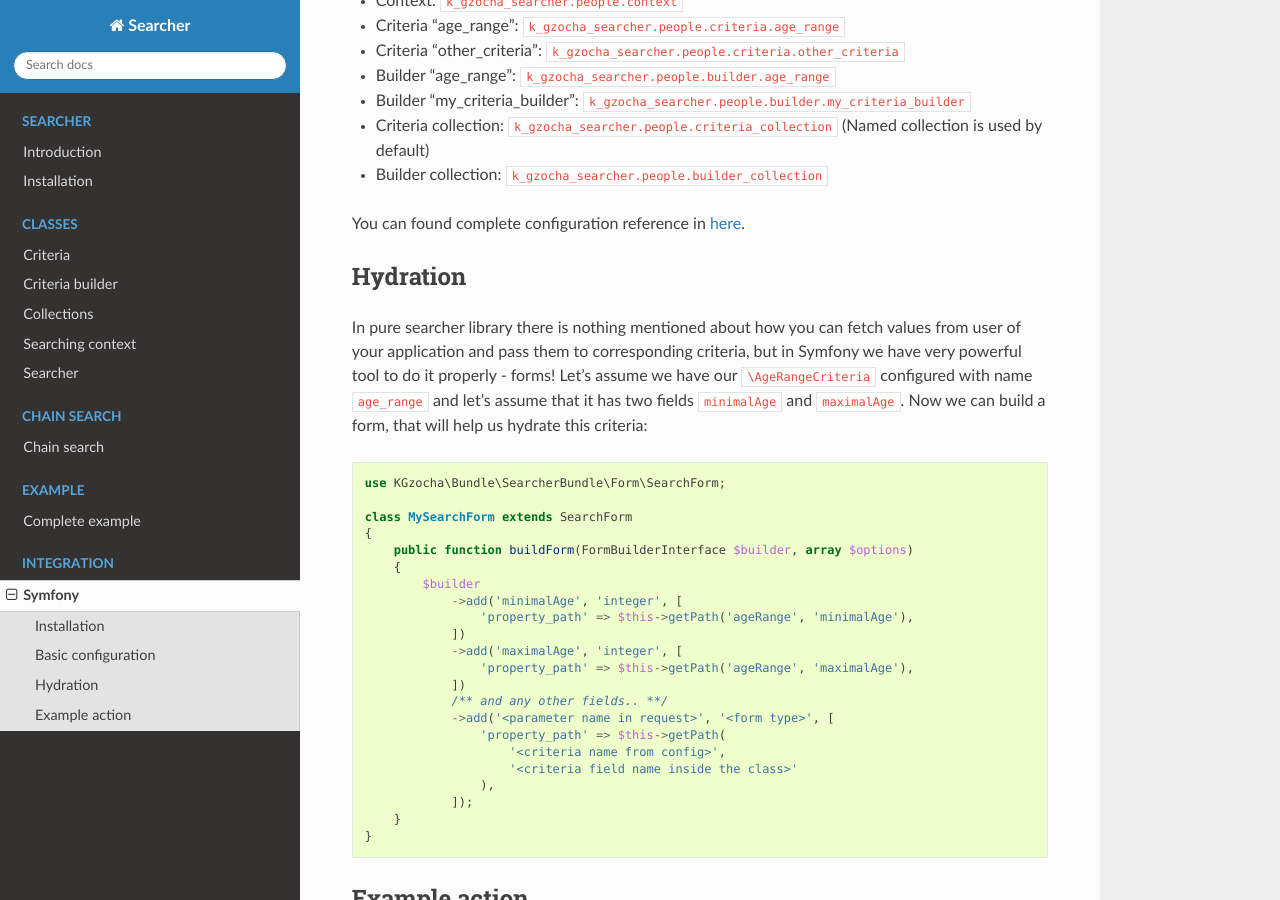
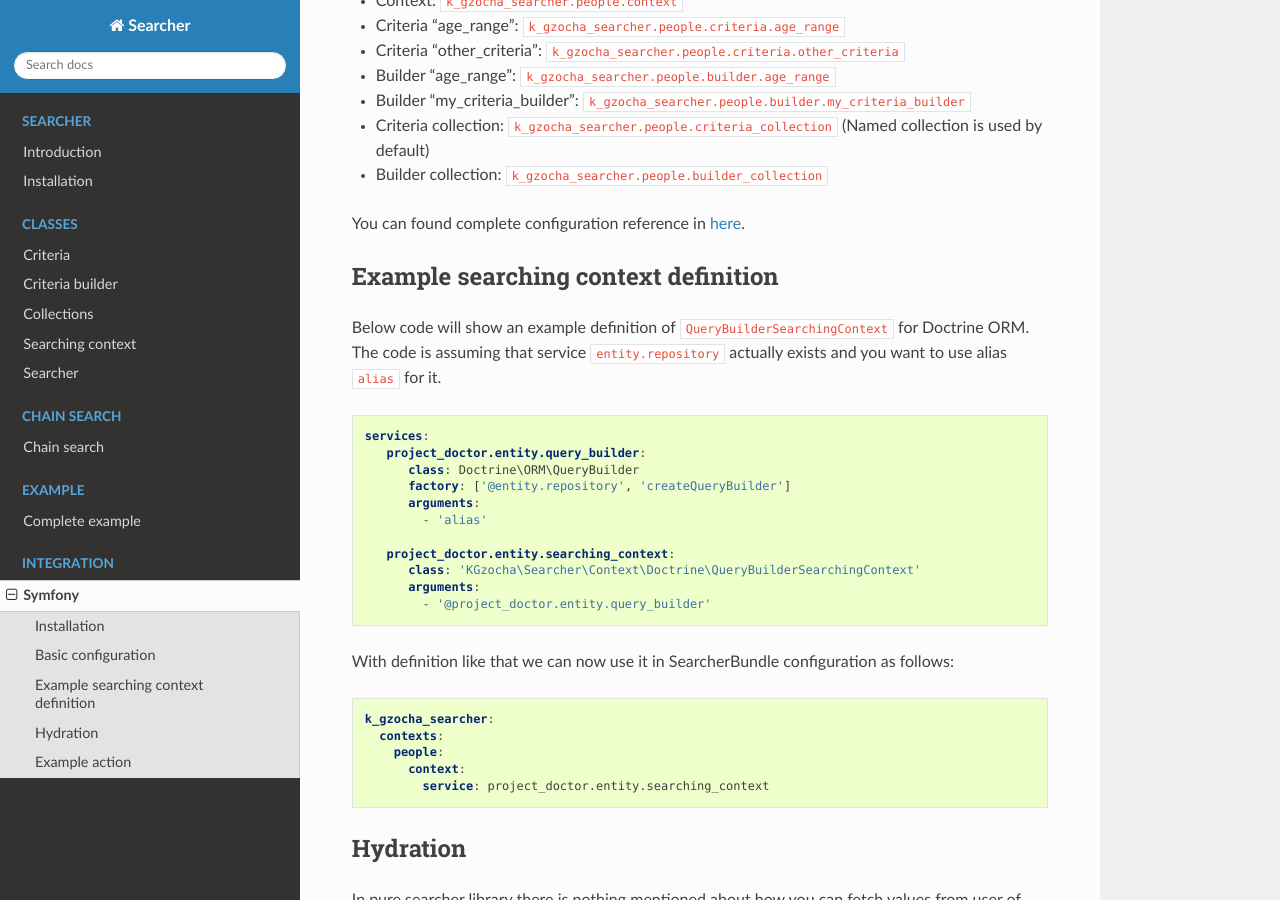
Before and after one commit to krzysztof-gzocha/searcher, a Sphinx documentation site: the page built from docs/integration/symfony.rst, in a window 1280 px wide and 900 px high, scrolled down 2402 px. Built offline with Sphinx 7.4.7 and the Read the Docs theme 2.0.0, drawn with Linux system fonts in a browser that asks for light colours.

Commit message:
Added example QueryBuilderSearchingContext definition

```diff
--- a/docs/integration/symfony.rst
+++ b/docs/integration/symfony.rst
@@ -113,6 +113,35 @@ Those services will be accessible for you. Here is a list of them:
 
 You can found complete configuration reference in `here <https://github.com/krzysztof-gzocha/searcher-bundle/blob/master/src/KGzocha/Bundle/SearcherBundle/configReference.yml>`_.
 
+Example searching context definition
+-------------------------------------
+
+Below code will show an example definition of ``QueryBuilderSearchingContext`` for Doctrine ORM.
+The code is assuming that service ``entity.repository`` actually exists and you want to use alias ``alias`` for it.
+
+.. code:: yaml
+
+    services:
+       project_doctor.entity.query_builder:
+          class: Doctrine\ORM\QueryBuilder
+          factory: ['@entity.repository', 'createQueryBuilder']
+          arguments:
+            - 'alias'
+
+       project_doctor.entity.searching_context:
+          class: 'KGzocha\Searcher\Context\Doctrine\QueryBuilderSearchingContext'
+          arguments:
+            - '@project_doctor.entity.query_builder'
+
+With definition like that we can now use it in SearcherBundle configuration as follows:
+
+.. code:: yaml
+
+    k_gzocha_searcher:
+      contexts:
+        people:
+          context:
+            service: project_doctor.entity.searching_context
 
 Hydration
 ----------
```
